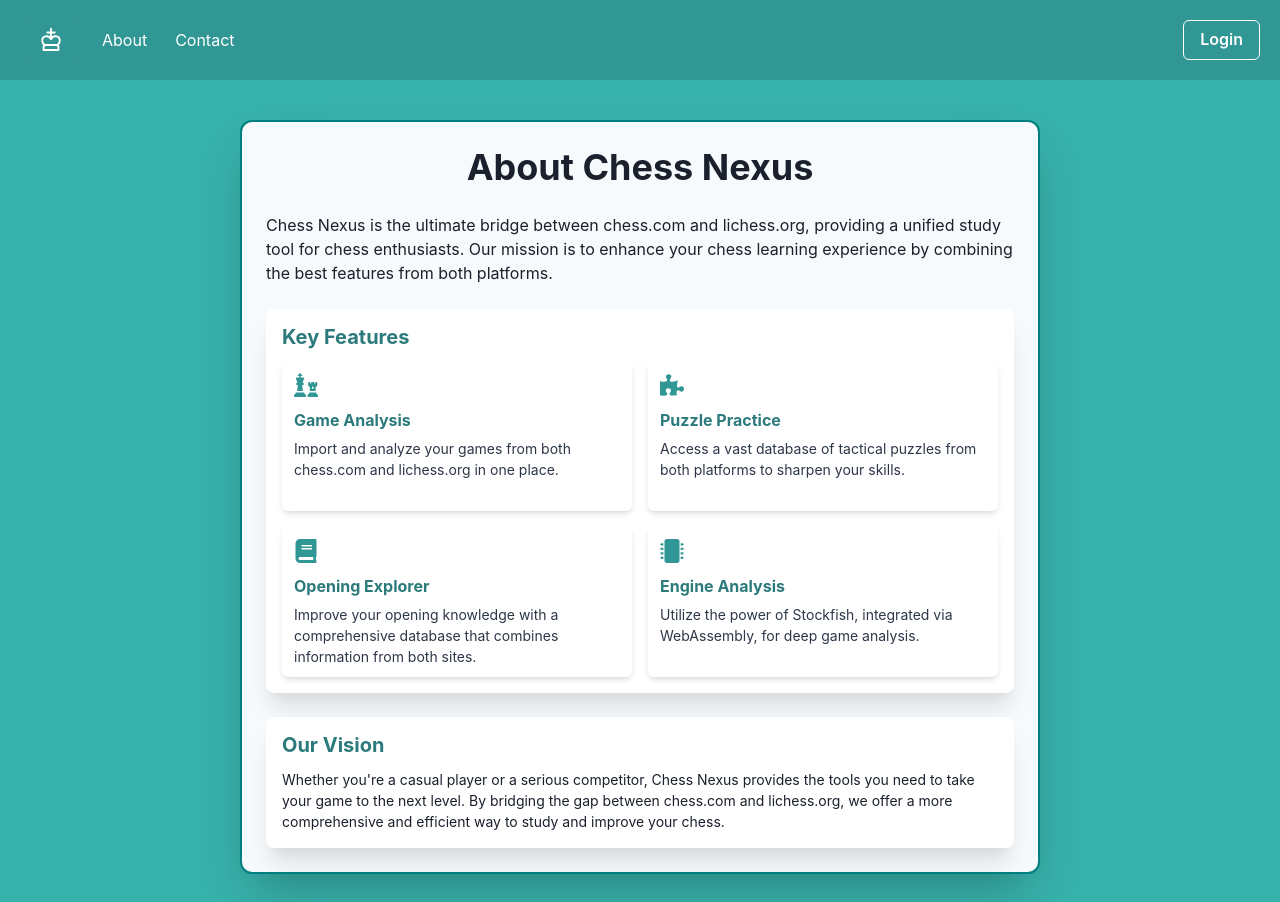
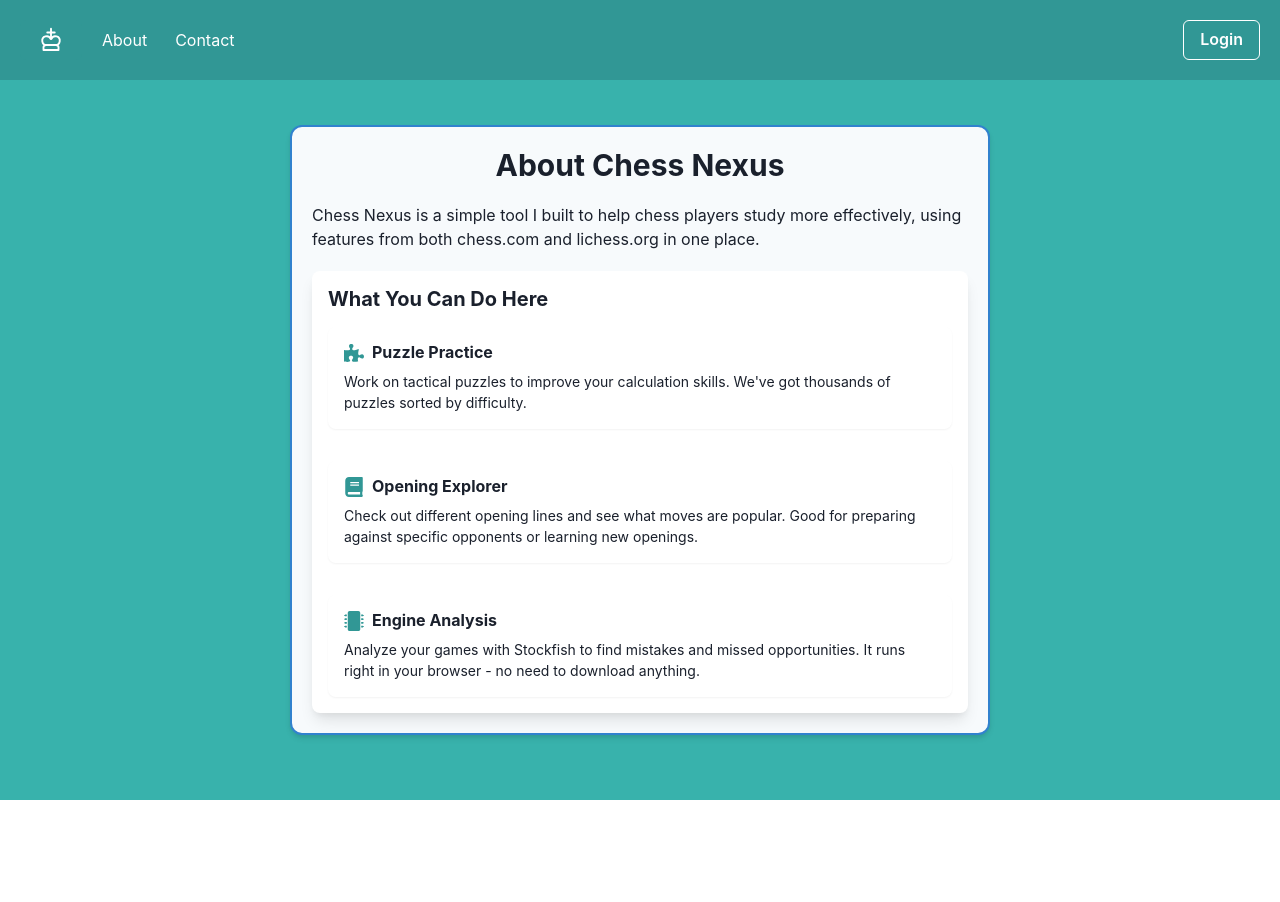
Before and after one commit to htripathi12/chess-nexus, a React (Create React App) app: page /about in a window 1280 px wide. After the commit the page ends 800 px from the top, so only its background shows below. Built offline with nearby package versions, Linux system fonts and the light colour scheme.

Commit message:
fix about and contact

```diff
--- a/src/client/pages/About.js
+++ b/src/client/pages/About.js
@@ -1,101 +1,83 @@
 import React from 'react';
-import { Flex, Box, Heading, Text, VStack, Icon, SimpleGrid } from '@chakra-ui/react';
-import { motion } from 'framer-motion';
-import { FaChess, FaPuzzlePiece, FaBook, FaMicrochip } from 'react-icons/fa';
-
-const MotionBox = motion(Box);
-const MotionSimpleGrid = motion(SimpleGrid);
+import { Box, Heading, Text, VStack, Icon, Flex, HStack, Center } from '@chakra-ui/react';
+import { FaPuzzlePiece, FaBook, FaMicrochip } from 'react-icons/fa';
 
 function About() {
-    const features = [
-        { name: 'Game Analysis', icon: FaChess, description: 'Import and analyze your games from both chess.com and lichess.org in one place.' },
-        { name: 'Puzzle Practice', icon: FaPuzzlePiece, description: 'Access a vast database of tactical puzzles from both platforms to sharpen your skills.' },
-        { name: 'Opening Explorer', icon: FaBook, description: 'Improve your opening knowledge with a comprehensive database that combines information from both sites.' },
-        { name: 'Engine Analysis', icon: FaMicrochip, description: 'Utilize the power of Stockfish, integrated via WebAssembly, for deep game analysis.' },
-    ];
-
     return (
-        <MotionBox
+        <Center minH="calc(100vh - 100px)" px={4}>
+            <Box
                 bg="gray.50"
-            p={[4, 6]}
+                p={5}
                 borderRadius="xl"
-            boxShadow="2xl"
-            maxW="800px"
-            mx="auto"
-            mt={10}
-            mb={7}
-            border={{ base: 'none', md: '2px solid #008080' }}
-            initial={{ opacity: 0, y: 20 }}
-            animate={{ opacity: 1, y: 0 }}
-            transition={{ duration: 0.5 }}
+                boxShadow="md"
+                maxW="700px"
+                width="100%"
+                border="2px solid #3182CE"
             >
-            <VStack spacing={6} align="stretch">
-                <Heading as="h1" size="xl" color="black.700" textAlign="center">
+                <VStack spacing={5} align="stretch">
+                    <Heading as="h1" size="lg" color="black.700" textAlign="center">
                         About Chess Nexus
                     </Heading>
 
                     <Text fontSize="md" color="black.700">
-                    Chess Nexus is the ultimate bridge between chess.com and lichess.org, providing a unified study tool for chess enthusiasts. Our mission is to enhance your chess learning experience by combining the best features from both platforms.
+                        Chess Nexus is a simple tool I built to help chess players study more effectively, using features
+                        from both chess.com and lichess.org in one place.
                     </Text>
 
-                <MotionBox
+                    <Box
                         bg="white"
                         p={4}
                         borderRadius="lg"
-                    boxShadow="xl"
-                    initial={{ y: 20, opacity: 0 }}
-                    animate={{ y: 0, opacity: 1 }}
-                    transition={{ duration: 0.5, delay: 0.2 }}
+                        boxShadow="lg"
                     >
-                    <Heading as="h2" size="md" color="teal.600" mb={3}>
-                        Key Features
+                        <Heading as="h2" size="md" mb={4}>
+                            What You Can Do Here
                         </Heading>
-                    <MotionSimpleGrid columns={[1, null, 2]} spacing={4}>
-                        {features.map((feature, index) => (
-                          <Flex justify="center" align="center">
-                            <MotionBox
-                              key={index}
-                              p={3}
-                              minWidth="300px"
-                              height="150px"
-                              borderRadius="md"
-                              boxShadow="md"
-                              bg="black.50"
-                              initial={{ opacity: 0, x: -50 }}
-                              animate={{ opacity: 1, x: 0 }}
-                              transition={{ duration: 0.3, delay: index * 0.1 }}
-                            >
-                              <Icon as={feature.icon} boxSize={6} color="teal.500" mb={2} />
-                              <Heading as="h3" size="sm" color="teal.600" mb={2}>
-                                {feature.name}
+
+                        <Flex direction="column" gap={8}>
+                            <Box p={4} borderRadius="lg" boxShadow="sm">
+                                <HStack mb={2}>
+                                    <Icon as={FaPuzzlePiece} boxSize={5} color="teal.500" />
+                                    <Heading as="h3" size="sm">
+                                        Puzzle Practice
                                     </Heading>
-                              <Text fontSize="sm" color="gray.700">
-                                {feature.description}
+                                </HStack>
+                                <Text fontSize="sm">
+                                    Work on tactical puzzles to improve your calculation skills. We've got thousands
+                                    of puzzles sorted by difficulty.
                                 </Text>
-                            </MotionBox>
+                            </Box>
+
+                            <Box p={4} borderRadius="lg" boxShadow="sm">
+                                <HStack mb={2}>
+                                    <Icon as={FaBook} boxSize={5} color="teal.500" />
+                                    <Heading as="h3" size="sm">
+                                        Opening Explorer
+                                    </Heading>
+                                </HStack>
+                                <Text fontSize="sm">
+                                    Check out different opening lines and see what moves are popular. Good for
+                                    preparing against specific opponents or learning new openings.
+                                </Text>
+                            </Box>
+
+                            <Box p={4} borderRadius="lg" boxShadow="sm">
+                                <HStack mb={2}>
+                                    <Icon as={FaMicrochip} boxSize={5} color="teal.500" />
+                                    <Heading as="h3" size="sm">
+                                        Engine Analysis
+                                    </Heading>
+                                </HStack>
+                                <Text fontSize="sm">
+                                    Analyze your games with Stockfish to find mistakes and missed opportunities.
+                                    It runs right in your browser - no need to download anything.
+                                </Text>
+                            </Box>
                         </Flex>
-                        ))}
-                    </MotionSimpleGrid>
-                </MotionBox>
-
-                <MotionBox
-                    bg="white"
-                    p={4}
-                    borderRadius="lg"
-                    boxShadow="xl"
-                    initial={{ y: 20, opacity: 0 }}
-                    animate={{ y: 0, opacity: 1 }}
-                    transition={{ duration: 0.5, delay: 0.4 }}
-                >
-                    <Heading as="h2" size="md" color="teal.600" mb={3}>
-                        Our Vision
-                    </Heading>
-                    <Text fontSize="sm" color="black.700">
-                        Whether you're a casual player or a serious competitor, Chess Nexus provides the tools you need to take your game to the next level. By bridging the gap between chess.com and lichess.org, we offer a more comprehensive and efficient way to study and improve your chess.
-                    </Text>
-                </MotionBox>
+                    </Box>
                 </VStack>
-        </MotionBox>
+            </Box>
+        </Center>
     );
 }
 
```
Also changed, not shown: src/client/pages/Contact.js (+29 -19 lines). Lines whose indentation alone changed are shown as unchanged.
